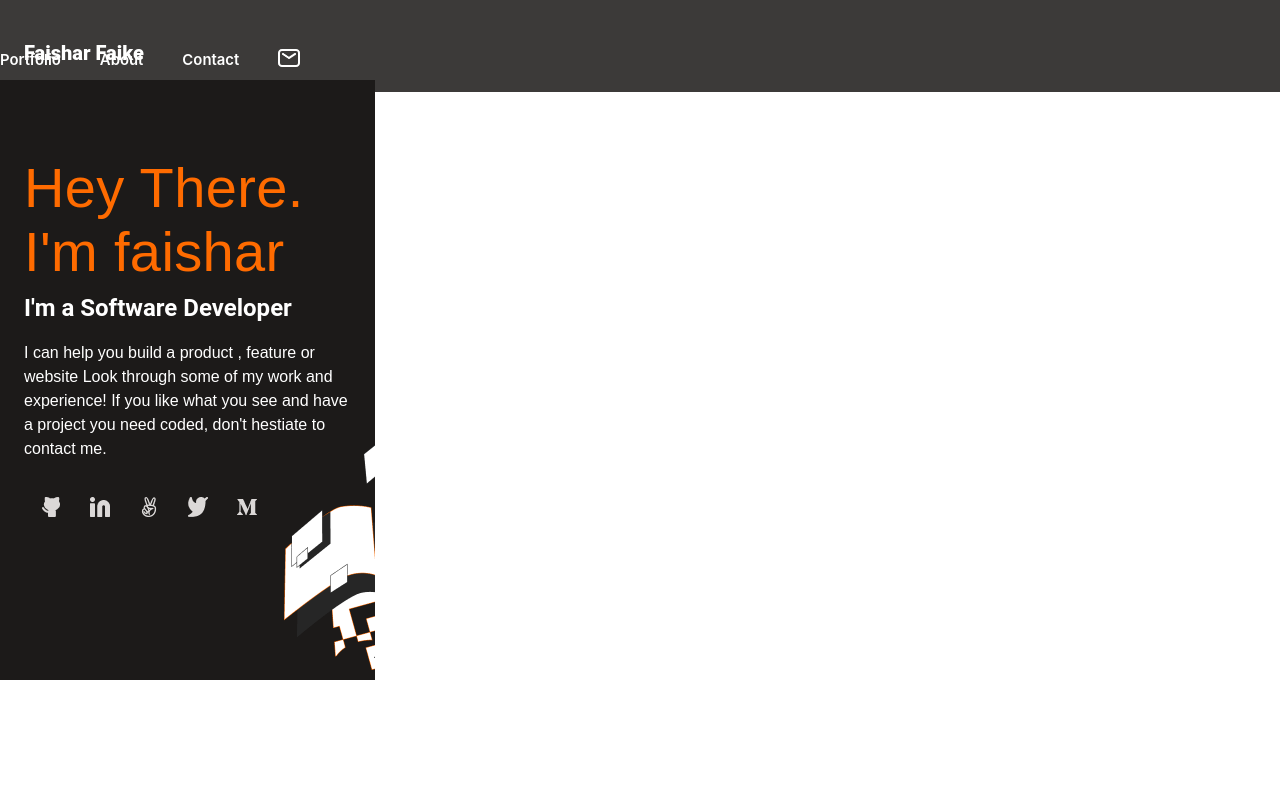
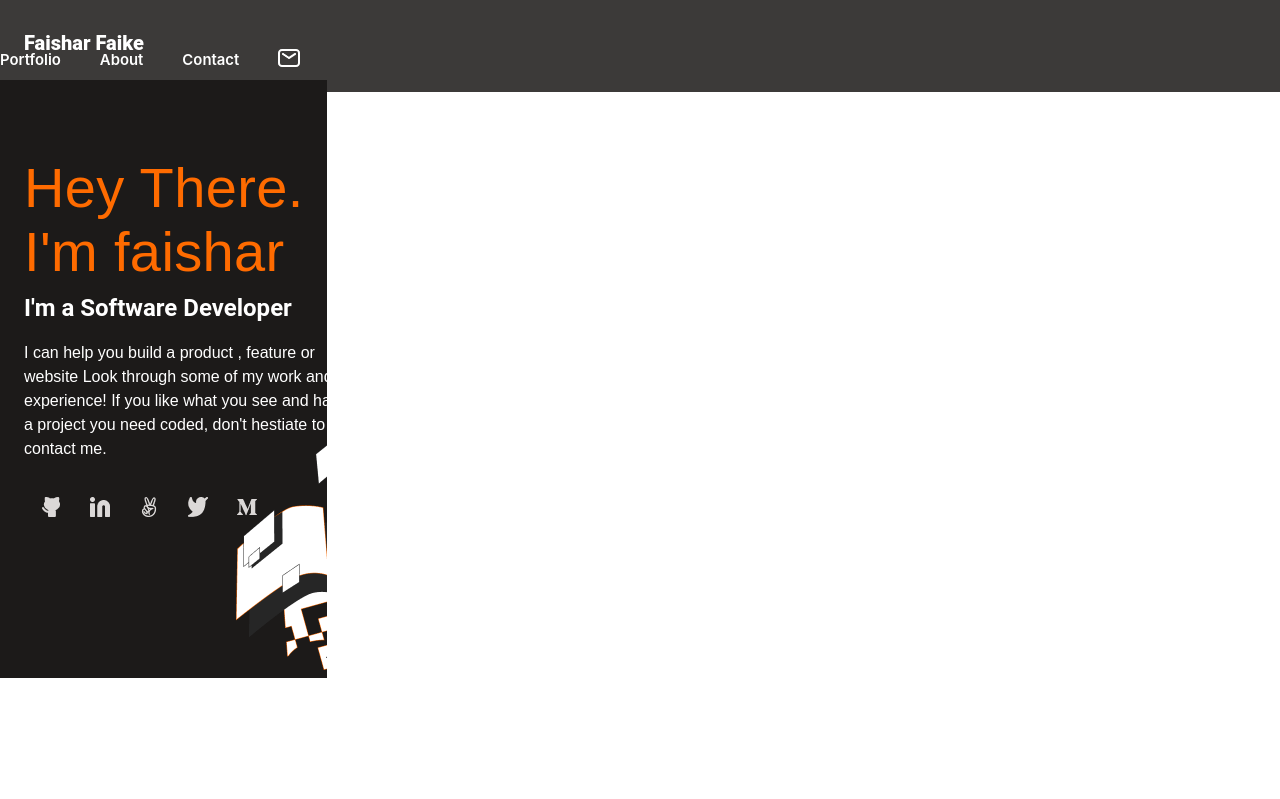
Before and after one commit to Robison-faike123/mobile-me-, a website: page index.html in a window 1280 px wide. Shown: the top 799 px of the page. Drawn offline with Linux system fonts and the light colour scheme.

Commit message:
this  one

```diff
--- a/styles.css
+++ b/styles.css
@@ -1,3 +1,8 @@
+*,
+*::after,
+*::before {
+  box-sizing: border-box;
+}
 
 *{
  padding: 0rem;
```
